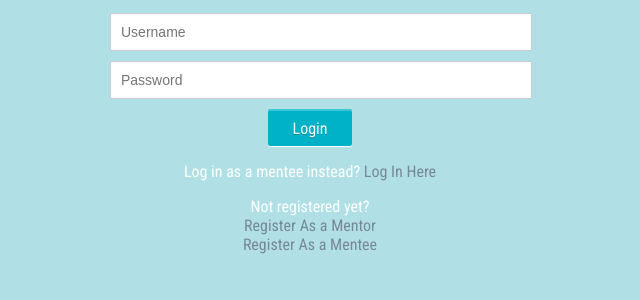
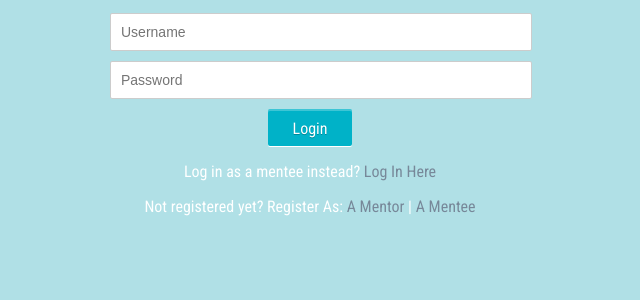
Before and after one commit to elizabethsong/girlunity, a PHP site: page /web/php/login.php in a window 1280 px wide. Shown: the part 293-593 px from the top of the page, without its empty margins (330-970 px from the left). Run offline with PHP 8.4, Linux system fonts and the light colour scheme; data that the repository does not hold is empty; some web fonts are replaced.

Commit message:
reformatted login

```diff
--- a/web/php/login.php
+++ b/web/php/login.php
@@ -50,7 +50,7 @@
 <input name="submit" type="submit" value="Login" />
 </form>
 <p>Log in as a mentee instead? <a href='loginMentee.php'>Log In Here</a></p>
-<p>Not registered yet? <br><a href='registration.php'>Register As a Mentor</a><br><a href='registrationMentee.php'>Register As a Mentee</a></p>
+<p>Not registered yet? Register As: <a href='registration.php'>A Mentor</a> | <a href='registrationMentee.php'>A Mentee</a></p>
 </div>
 <?php } ?>
 </body>
```
